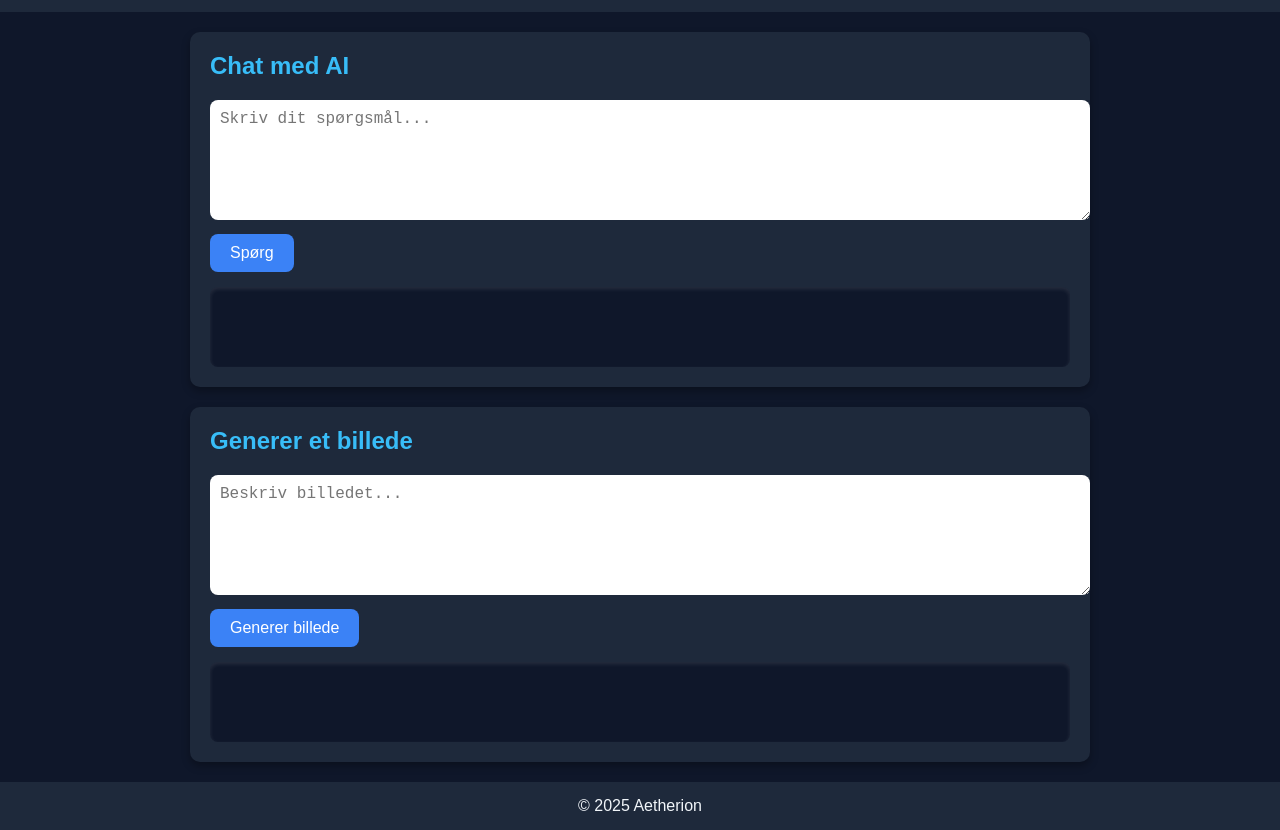
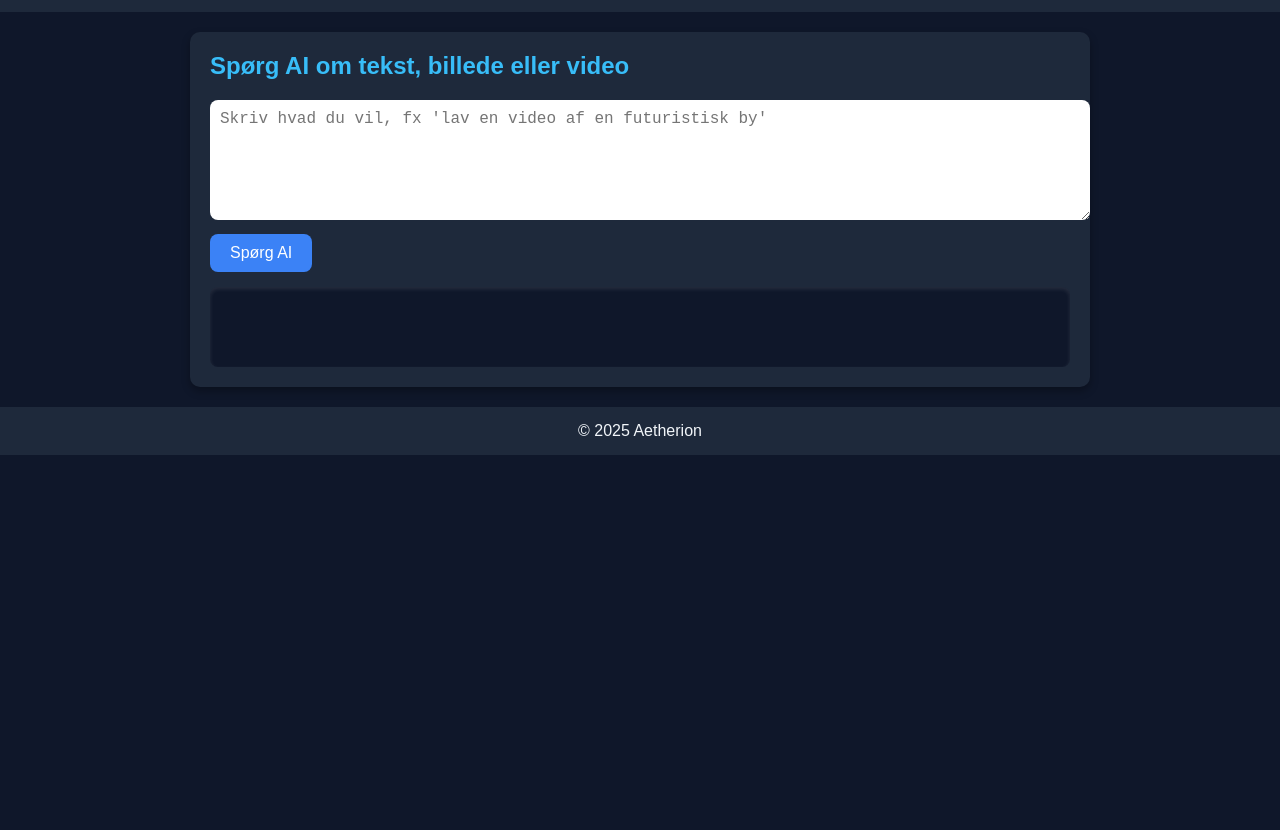
Before and after one commit to aliemad201113-gif/ai-website, a website: page public/index.html in a window 1280 px wide. Shown: the part 55-885 px from the top of the page. After the commit the page ends 800 px from the top, so only its background shows below. Drawn offline with Linux system fonts and the light colour scheme.

Commit message:
Update index.html

```diff
--- a/public/index.html
+++ b/public/index.html
@@ -13,20 +13,12 @@
 </header>
 
 <main>
-  <!-- CHAT SEKTION -->
+  <!-- ÉN SEKTION TIL ALT -->
   <section>
-    <h2>Chat med AI</h2>
-    <textarea id="userInput" placeholder="Skriv dit spørgsmål..."></textarea>
-    <button id="analyzeBtn">Spørg</button>
+    <h2>Spørg AI om tekst, billede eller video</h2>
+    <textarea id="userInput" placeholder="Skriv hvad du vil, fx 'lav en video af en futuristisk by'"></textarea>
+    <button id="askBtn">Spørg AI</button>
     <div id="output"></div>
-  </section>
-
-  <!-- BILLEDE SEKTION -->
-  <section>
-    <h2>Generer et billede</h2>
-    <textarea id="imagePrompt" placeholder="Beskriv billedet..."></textarea>
-    <button id="generateBtn">Generer billede</button>
-    <div id="imageOutput"></div>
   </section>
 </main>
 
```
